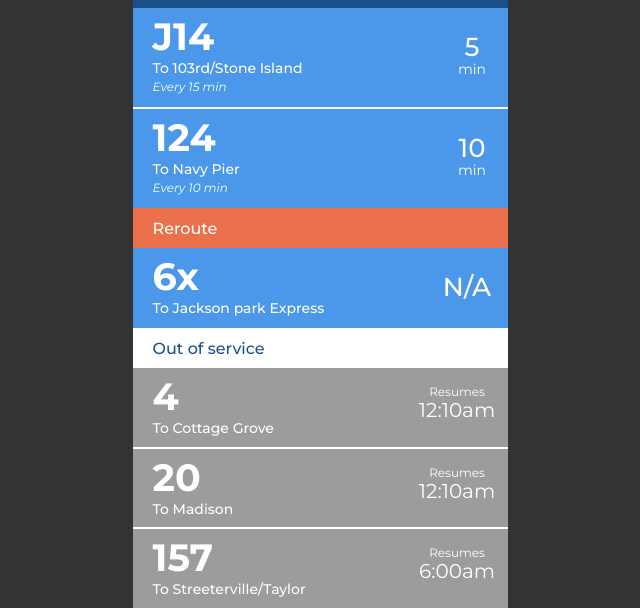
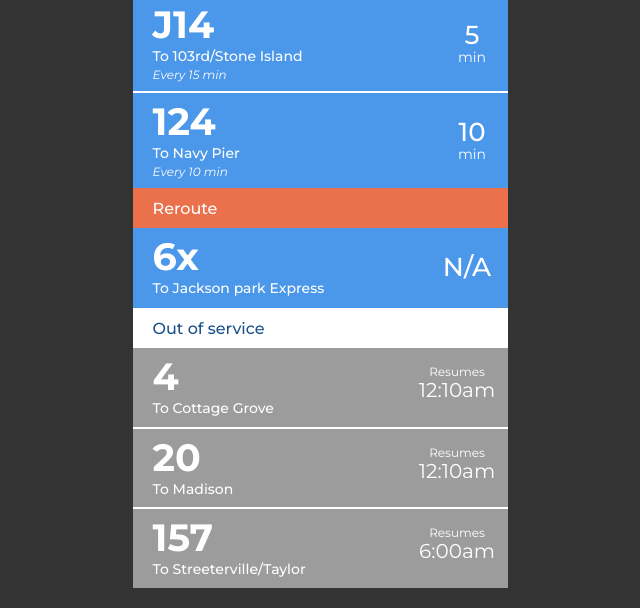
Before and after one commit to Gms21209/frontend-challenge, a plain HTML site: page index.html in a window 1280 px wide. Shown: the part 762-1370 px from the top of the page, without its empty margins (320-960 px from the left). Drawn offline with Linux system fonts and the light colour scheme.

Commit message:
updated CSS

```diff
--- a/css/style.css
+++ b/css/style.css
@@ -126,7 +126,7 @@ h5 {
 .location {
   background-color: #4B97EA;
   width: 100%;
-  height: 100px;
+  height: 96px;
 }
 
 .eastbound.location.one, .southbound.location.one, .out-of-service.location.one, .out-of-service.location.two {
```
Also changed, not shown: 1 other file.
